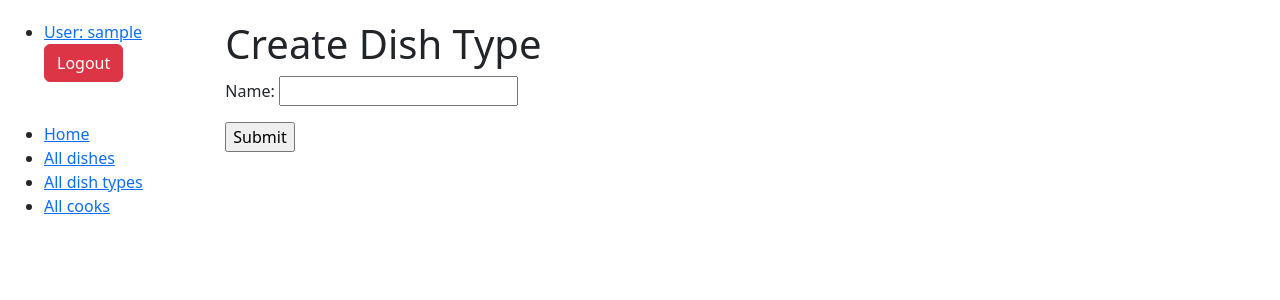
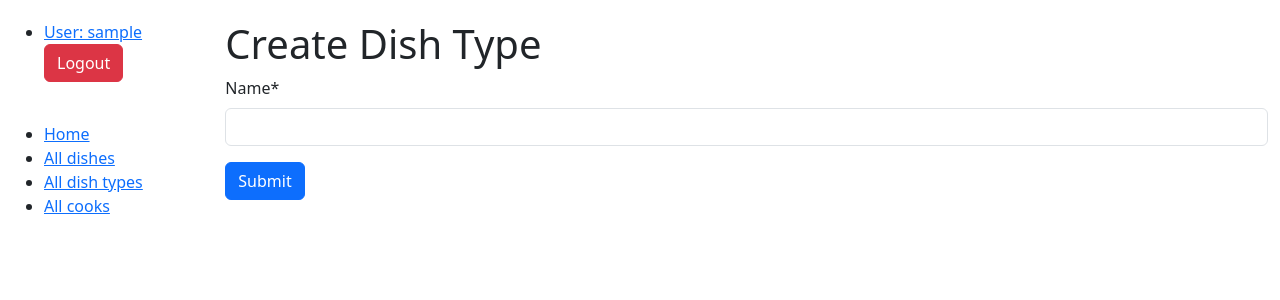
Before and after one commit to Komar88lvl/shynok, a Django app: page /kitchen/dish-types/create/ in a window 1280 px wide. Shown: the top 300 px of the page. Run offline with Django 5.2, Linux system fonts and the light colour scheme; the visitor is signed in with stand-in values (Sample User, id 1); some libraries are stand-ins or nearby versions.

Commit message:
Add crispy styles to dish type create form

```diff
--- a/templates/kitchen/dish_type_form.html
+++ b/templates/kitchen/dish_type_form.html
@@ -1,10 +1,11 @@
 {% extends "base.html" %}
+{% load crispy_forms_filters %}
 
 {% block content %}
 	<h1>Create Dish Type</h1>
   <form action="" method="post" novalidate>
     {% csrf_token %}
-    {{ form.as_p }}
-    <input type="submit" value="Submit">
+    {{ form|crispy }}
+    <input class="btn btn-primary" type="submit" value="Submit">
   </form>
 {% endblock %}
```
